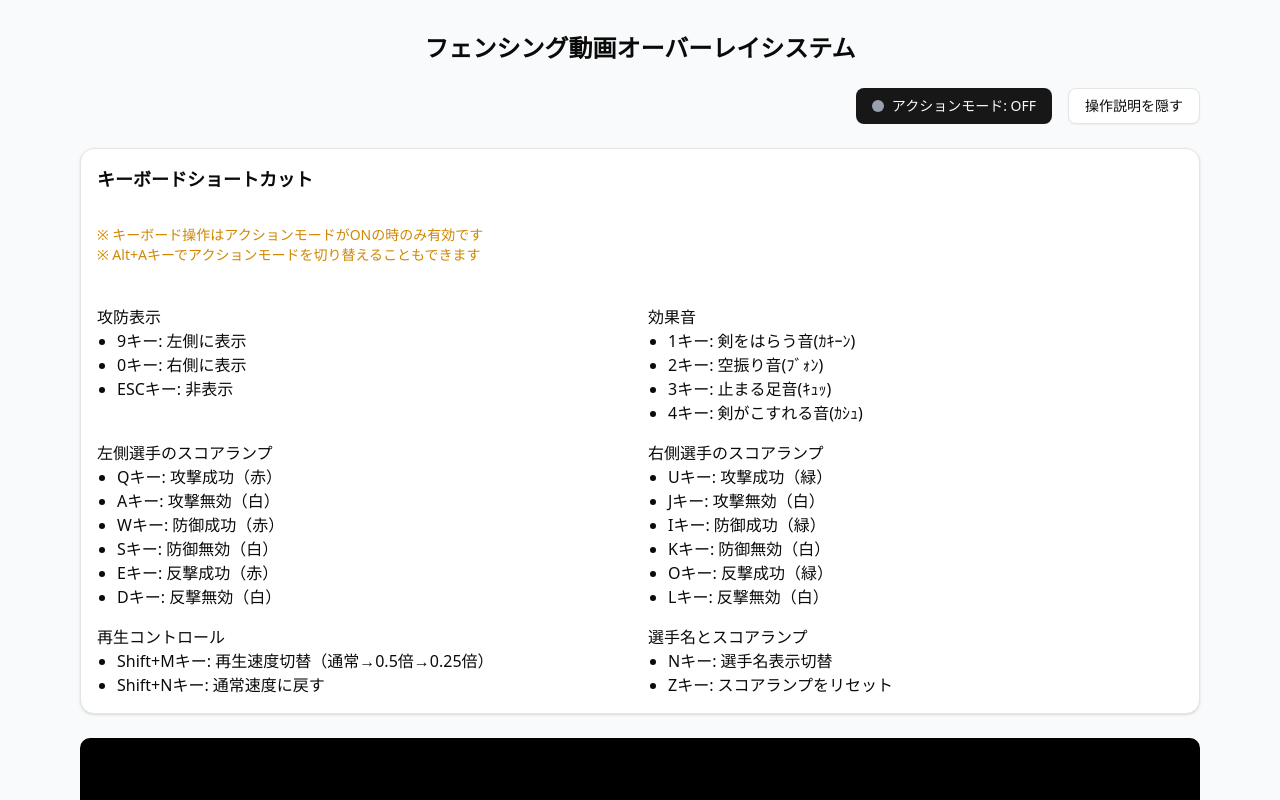
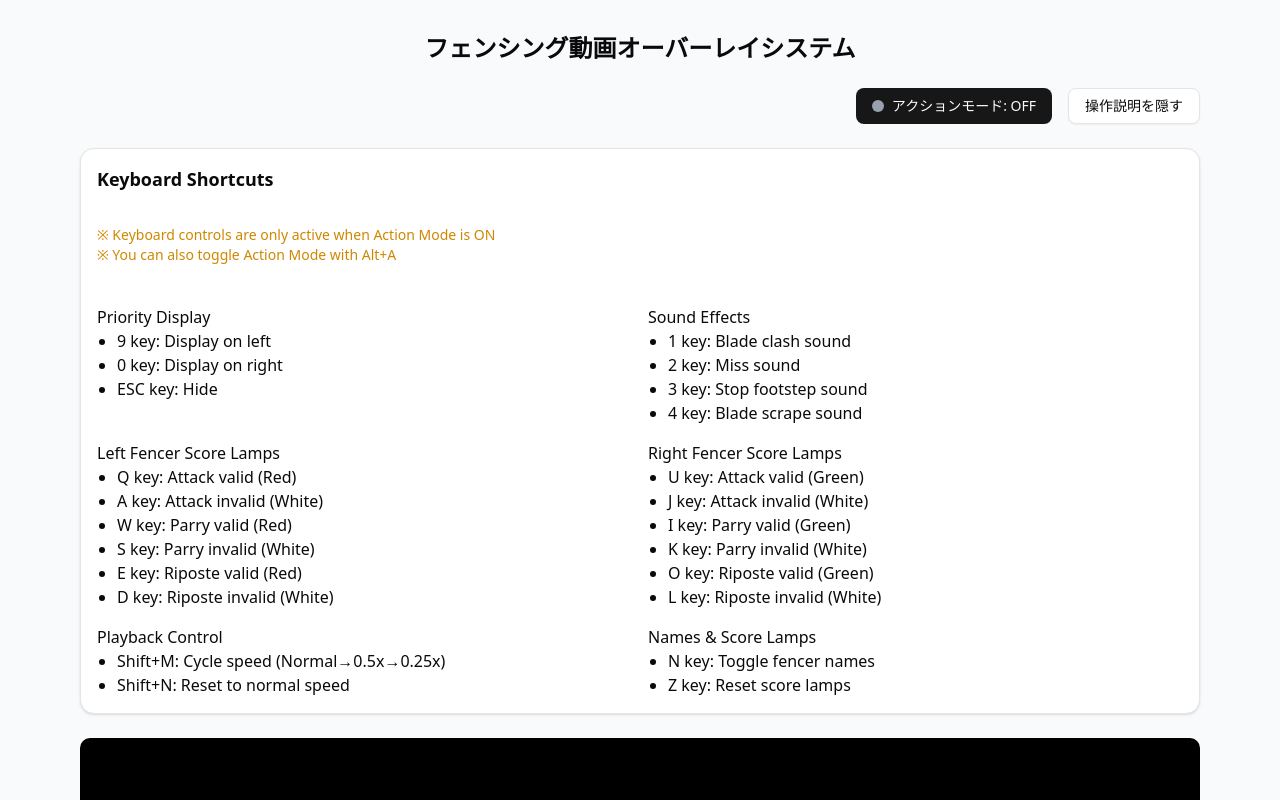
Before and after one commit to yuuki999/fencing-overlay, a Next.js app: page / in a window 1280 px wide. Both pictures are taken after a click on the button "操作説明を表示". Shown: the top 800 px of the page. Built offline with nearby package versions, Linux system fonts and the light colour scheme.

Commit message:
説明を英語表記

```diff
--- a/src/components/fencing/FencingOverlay.tsx
+++ b/src/components/fencing/FencingOverlay.tsx
@@ -168,66 +168,66 @@ export function FencingOverlay() {
         </Button>
       </div>
 
-      {/* 操作説明 */}
+      {/* Instructions */}
       {showInstructions && (
         <Card className="p-4">
-          <h2 className="text-lg font-bold mb-2">キーボードショートカット</h2>
+          <h2 className="text-lg font-bold mb-2">Keyboard Shortcuts</h2>
           <div className="text-sm mb-4 text-yellow-600 dark:text-yellow-400 font-medium">
-            ※ キーボード操作はアクションモードがONの時のみ有効です<br />
-            ※ Alt+Aキーでアクションモードを切り替えることもできます
+            ※ Keyboard controls are only active when Action Mode is ON<br />
+            ※ You can also toggle Action Mode with Alt+A
           </div>
           <div className="grid grid-cols-1 md:grid-cols-2 gap-4">
             <div>
-              <h3 className="font-medium">攻防表示</h3>
+              <h3 className="font-medium">Priority Display</h3>
               <ul className="list-disc pl-5">
-                <li>9キー: 左側に表示</li>
-                <li>0キー: 右側に表示</li>
-                <li>ESCキー: 非表示</li>
+                <li>9 key: Display on left</li>
+                <li>0 key: Display on right</li>
+                <li>ESC key: Hide</li>
               </ul>
             </div>
             <div>
-              <h3 className="font-medium">効果音</h3>
+              <h3 className="font-medium">Sound Effects</h3>
               <ul className="list-disc pl-5">
-                <li>1キー: 剣をはらう音(ｶｷｰﾝ)</li>
-                <li>2キー: 空振り音(ﾌﾞｫﾝ)</li>
-                <li>3キー: 止まる足音(ｷｭｯ)</li>
-                <li>4キー: 剣がこすれる音(ｶｼｭ)</li>
+                <li>1 key: Blade clash sound</li>
+                <li>2 key: Miss sound</li>
+                <li>3 key: Stop footstep sound</li>
+                <li>4 key: Blade scrape sound</li>
               </ul>
             </div>
             <div>
-              <h3 className="font-medium">左側選手のスコアランプ</h3>
+              <h3 className="font-medium">Left Fencer Score Lamps</h3>
               <ul className="list-disc pl-5">
-                <li>Qキー: 攻撃成功（赤）</li>
-                <li>Aキー: 攻撃無効（白）</li>
-                <li>Wキー: 防御成功（赤）</li>
-                <li>Sキー: 防御無効（白）</li>
-                <li>Eキー: 反撃成功（赤）</li>
-                <li>Dキー: 反撃無効（白）</li>
+                <li>Q key: Attack valid (Red)</li>
+                <li>A key: Attack invalid (White)</li>
+                <li>W key: Parry valid (Red)</li>
+                <li>S key: Parry invalid (White)</li>
+                <li>E key: Riposte valid (Red)</li>
+                <li>D key: Riposte invalid (White)</li>
               </ul>
             </div>
             <div>
-              <h3 className="font-medium">右側選手のスコアランプ</h3>
+              <h3 className="font-medium">Right Fencer Score Lamps</h3>
               <ul className="list-disc pl-5">
-                <li>Uキー: 攻撃成功（緑）</li>
-                <li>Jキー: 攻撃無効（白）</li>
-                <li>Iキー: 防御成功（緑）</li>
-                <li>Kキー: 防御無効（白）</li>
-                <li>Oキー: 反撃成功（緑）</li>
-                <li>Lキー: 反撃無効（白）</li>
+                <li>U key: Attack valid (Green)</li>
+                <li>J key: Attack invalid (White)</li>
+                <li>I key: Parry valid (Green)</li>
+                <li>K key: Parry invalid (White)</li>
+                <li>O key: Riposte valid (Green)</li>
+                <li>L key: Riposte invalid (White)</li>
               </ul>
             </div>
             <div>
-              <h3 className="font-medium">再生コントロール</h3>
+              <h3 className="font-medium">Playback Control</h3>
               <ul className="list-disc pl-5">
-                <li>Shift+Mキー: 再生速度切替（通常→0.5倍→0.25倍）</li>
-                <li>Shift+Nキー: 通常速度に戻す</li>
+                <li>Shift+M: Cycle speed (Normal→0.5x→0.25x)</li>
+                <li>Shift+N: Reset to normal speed</li>
               </ul>
             </div>
             <div>
-              <h3 className="font-medium">選手名とスコアランプ</h3>
+              <h3 className="font-medium">Names & Score Lamps</h3>
               <ul className="list-disc pl-5">
-                <li>Nキー: 選手名表示切替</li>
-                <li>Zキー: スコアランプをリセット</li>
+                <li>N key: Toggle fencer names</li>
+                <li>Z key: Reset score lamps</li>
               </ul>
             </div>
           </div>
```
